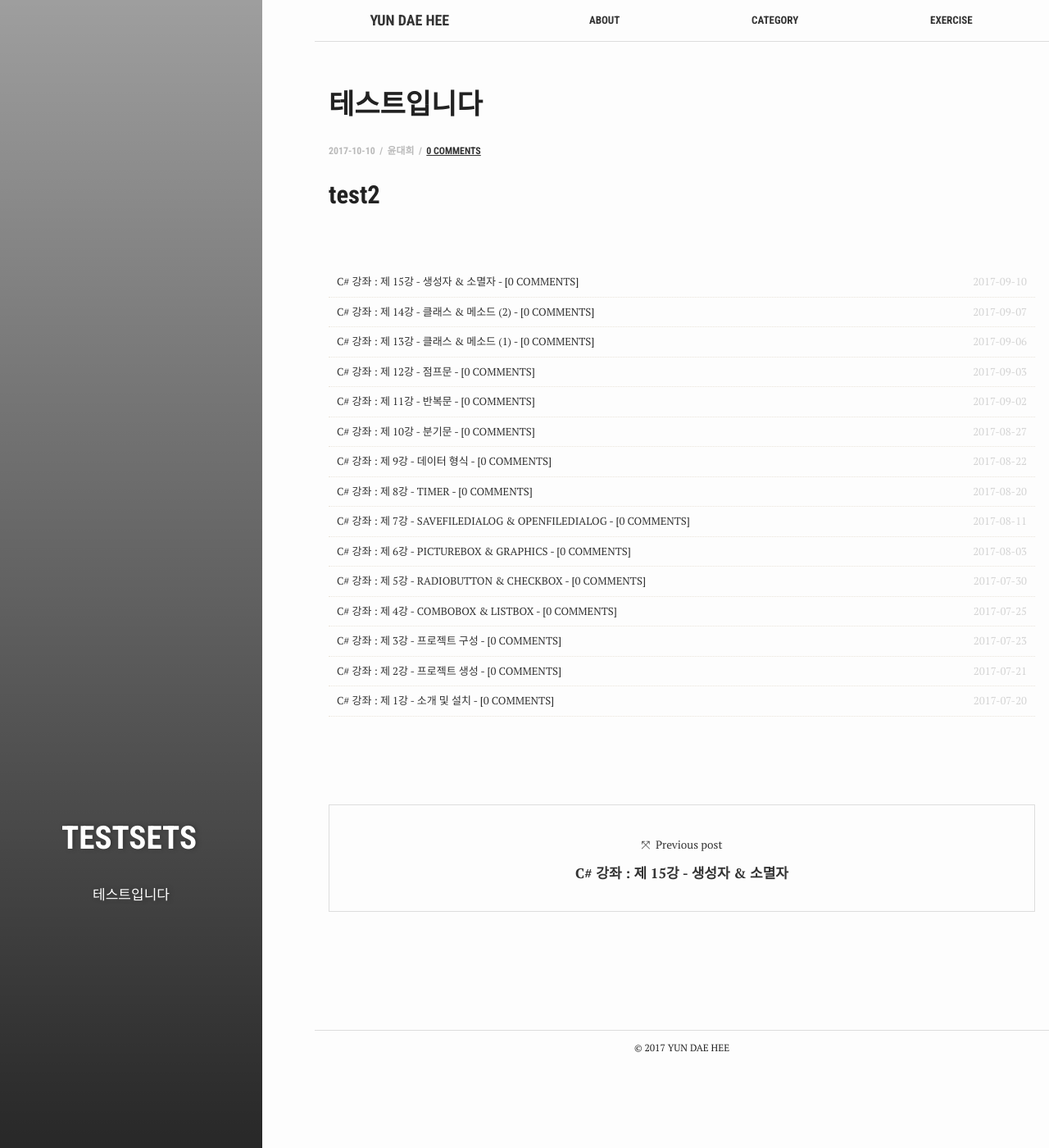
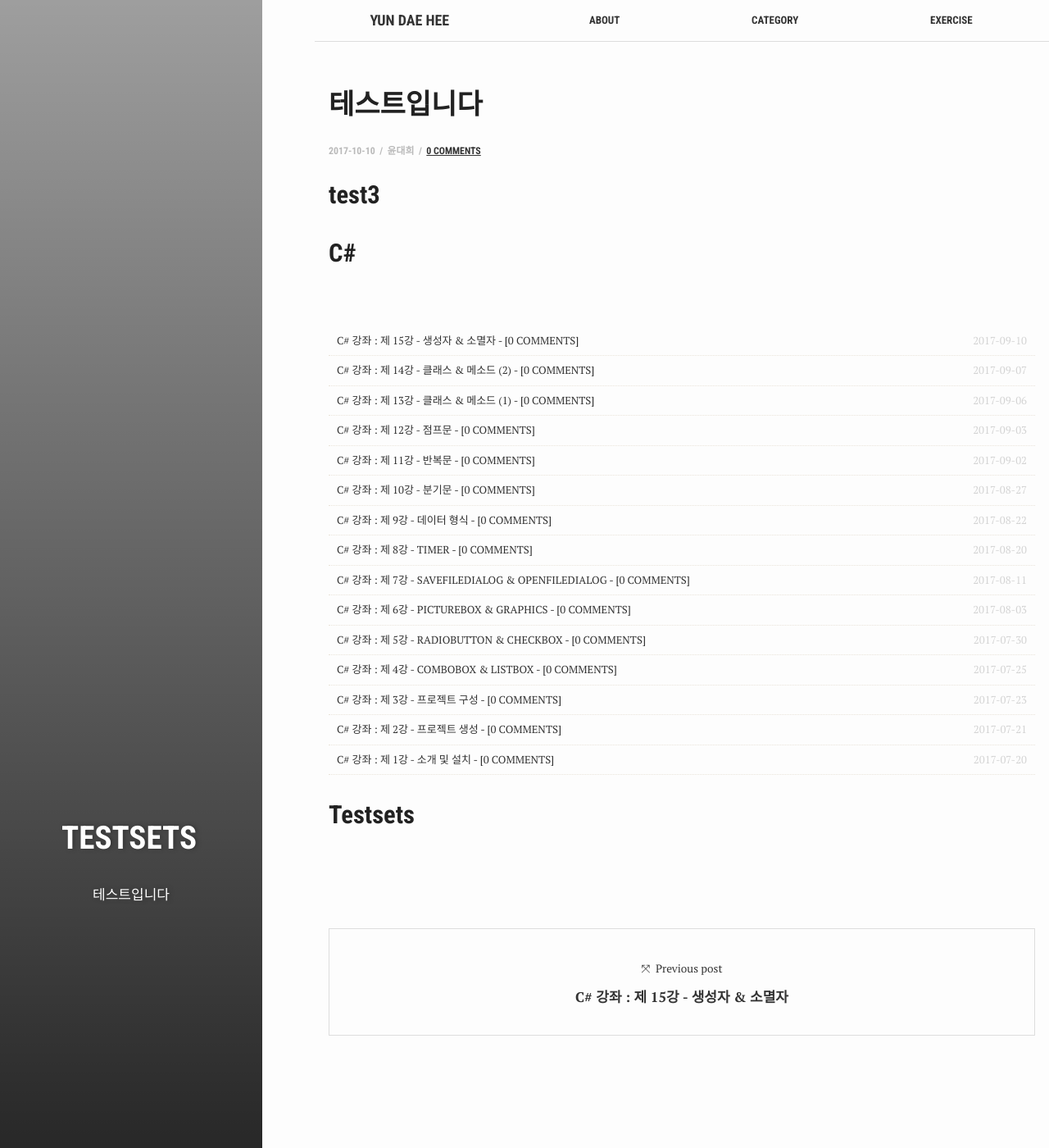
Before and after one commit to test076923/test076923.github.io, a Jekyll site: the page built from _posts/2017-10-10-ssstest.md, in a window 1280 px wide and 1400 px high. Shown: the whole window at 82% size. Built offline with Jekyll 4.4.1, drawn with Linux system fonts in a browser that asks for light colours; comment, search, counter and statistics services are not loaded.

Commit message:
Update 2017-10-10-ssstest.md

```diff
--- a/_posts/2017-10-10-ssstest.md
+++ b/_posts/2017-10-10-ssstest.md
@@ -11,16 +11,16 @@
 author: 윤대희
 ---
 
-## test2 ##
+## test3 ##
 
 {% for tag in site.tags %}
   {% assign t = tag | first %}
   {% assign posts = tag | last %}
-  {% if posts.categories contains "posts" %}
+
 
 <h2 class="category-key" id="{{ t | downcase }}">{{ t | capitalize }}</h2>
 
-  {% endif %}
+
 
 <br>
 
```
